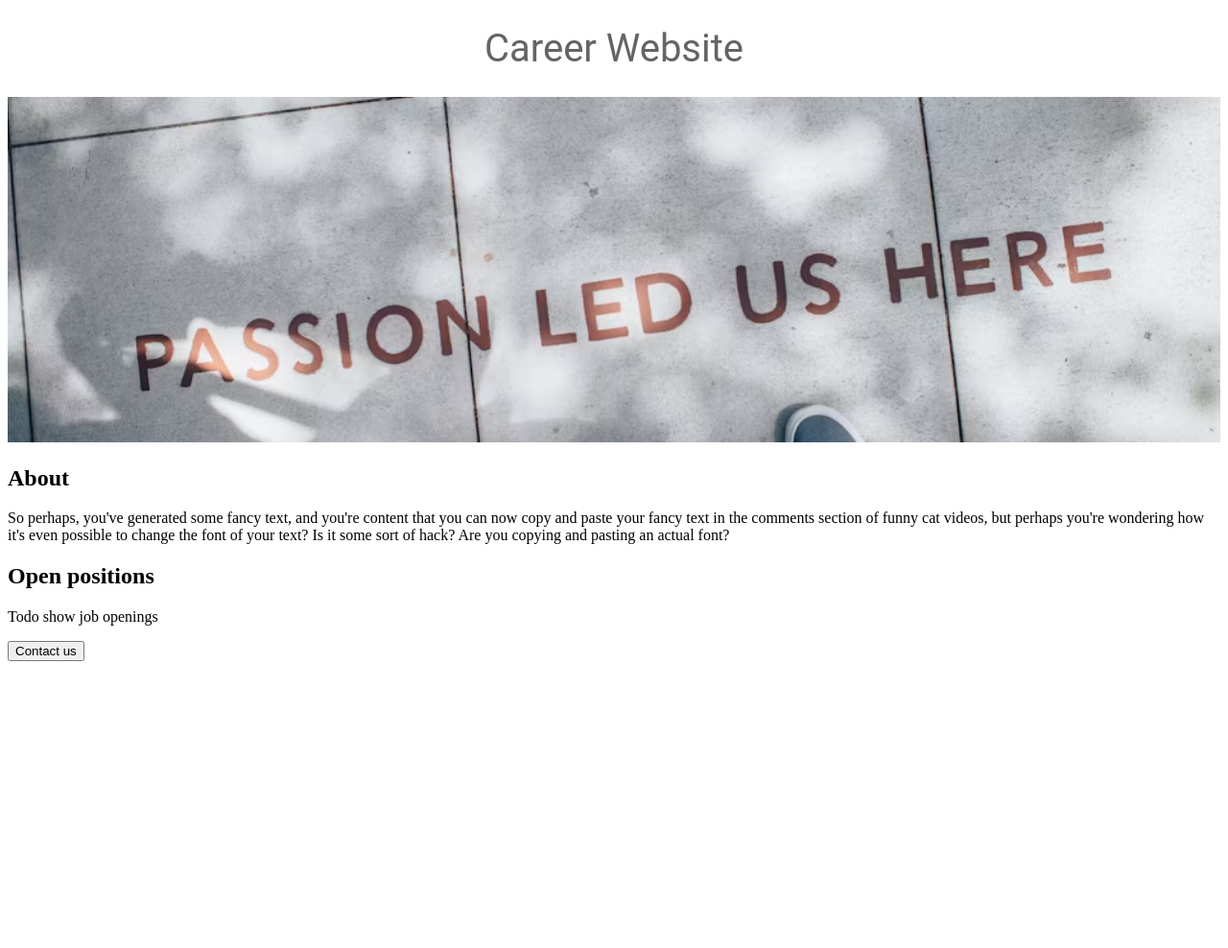
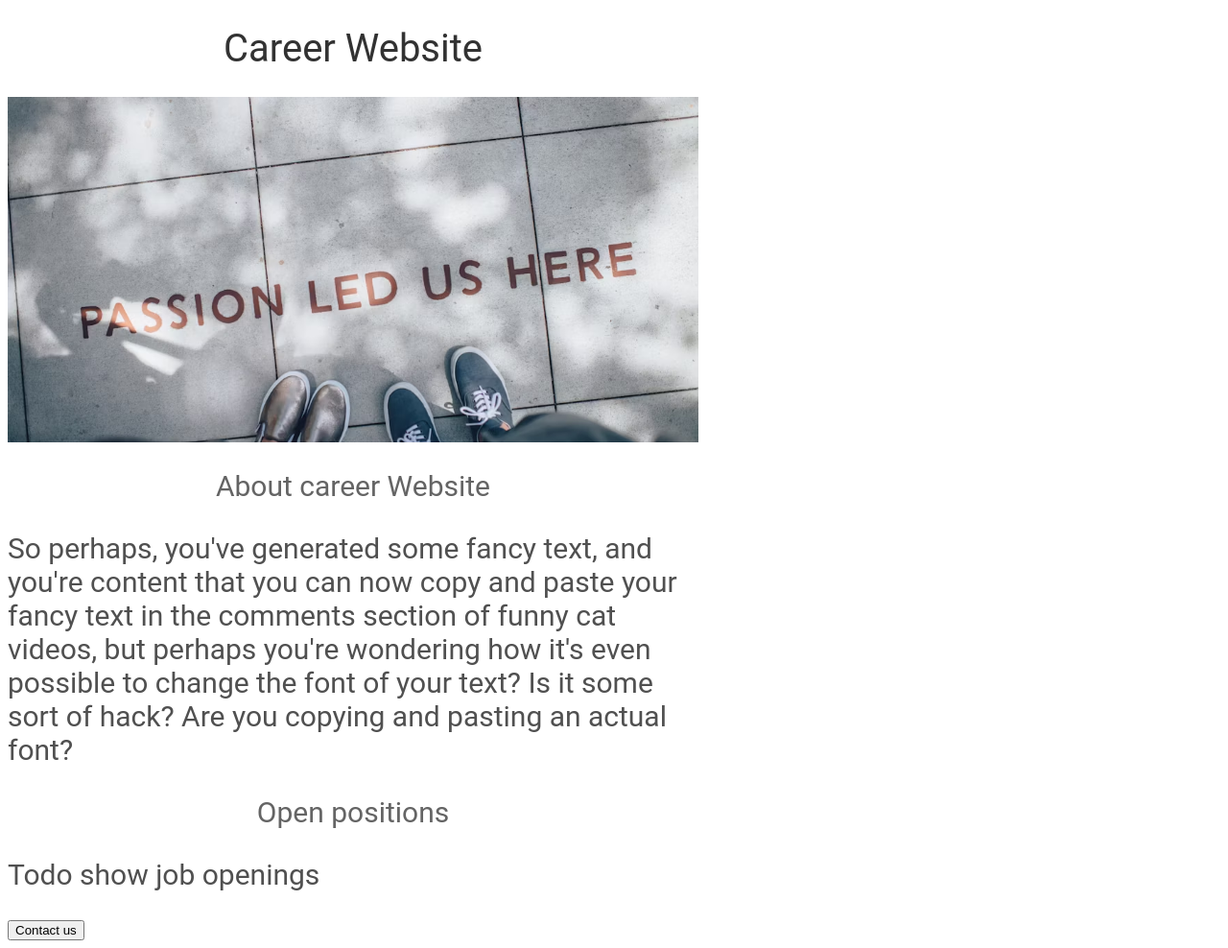
Before and after one commit to Sheshikumar1/Career-website, a Flask app: page / in a window 1280 px wide. Shown: the whole page at 96% size. Before the commit the page ends 689 px from the top, so only its background shows below. Run offline with Flask 3, Linux system fonts and the light colour scheme.

Commit message:
modified

```diff
--- a/templates/hello.html
+++ b/templates/hello.html
@@ -9,7 +9,7 @@
     font-size:40px;
     font-family:Roboto;
     font-weight:normal;
-    color:rgb(100,100,100);
+    color:rgb(50,50,50);
     text-align:center;
 
     }
@@ -19,15 +19,35 @@
     object-fit:cover;
 
     }
+
+    h2{
+    font-family:Roboto;
+    font-size:30px;
+    color:rgb(100,100,100);
+    text-align:center;
+    font-weight:normal;
+
+    }
+    p{
+    font-family:Roboto;
+    font-size:30px;
+    color:rgb(80,80,80);
+
+    }
+    .container{
+    max-width:720px;
+    }
     </style>
 </head>
 <body>
+    <div class="container">
     <h1>Career Website</h1>
     <img id="banner" src="{{url_for('static',filename='banner.jpeg')}}">
-    <h2>About</h2>
+    <h2>About career Website</h2>
     <p>So perhaps, you've generated some fancy text, and you're content that you can now copy and paste your fancy text in the comments section of funny cat videos, but perhaps you're wondering how it's even possible to change the font of your text? Is it some sort of hack? Are you copying and pasting an actual font?</p>
     <h2>Open positions</h2>
     <p>Todo show job openings</p>
     <button>Contact us</button>
+    </div>
 </body>
 </html>
```
